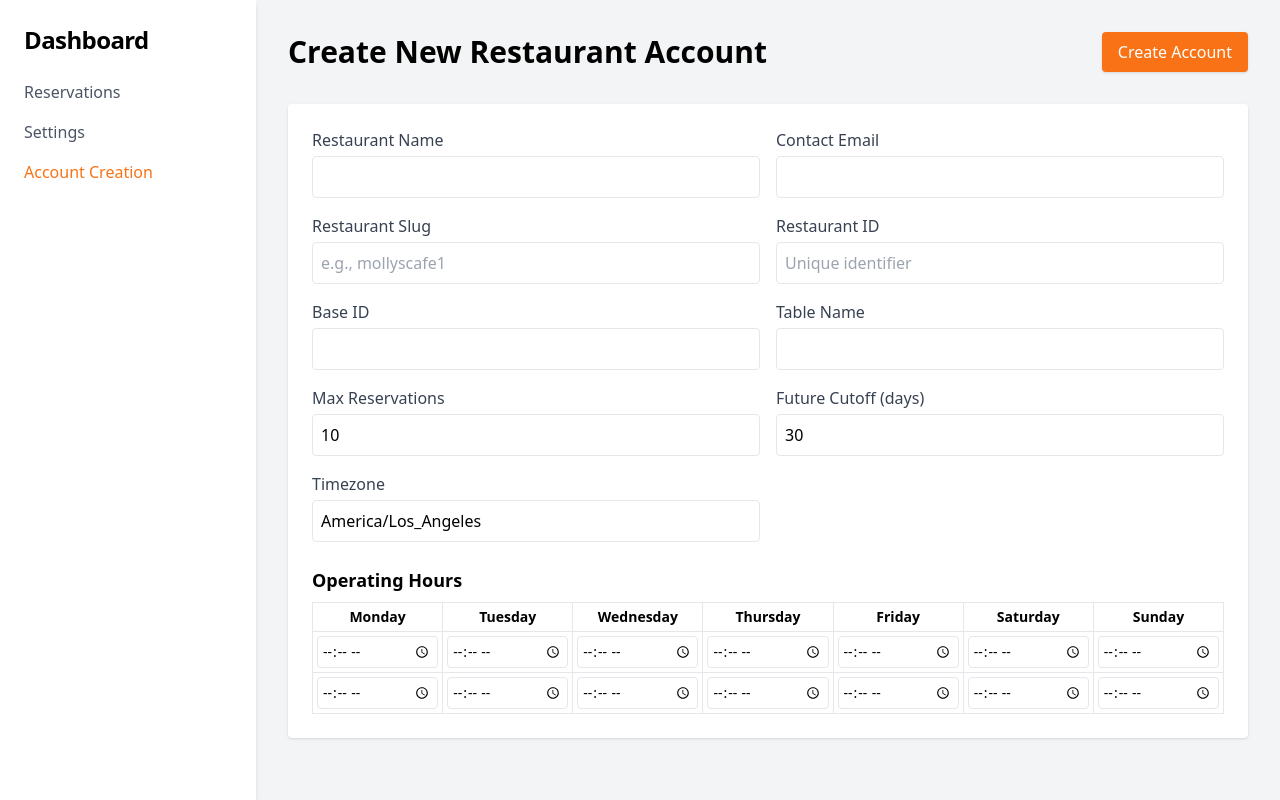
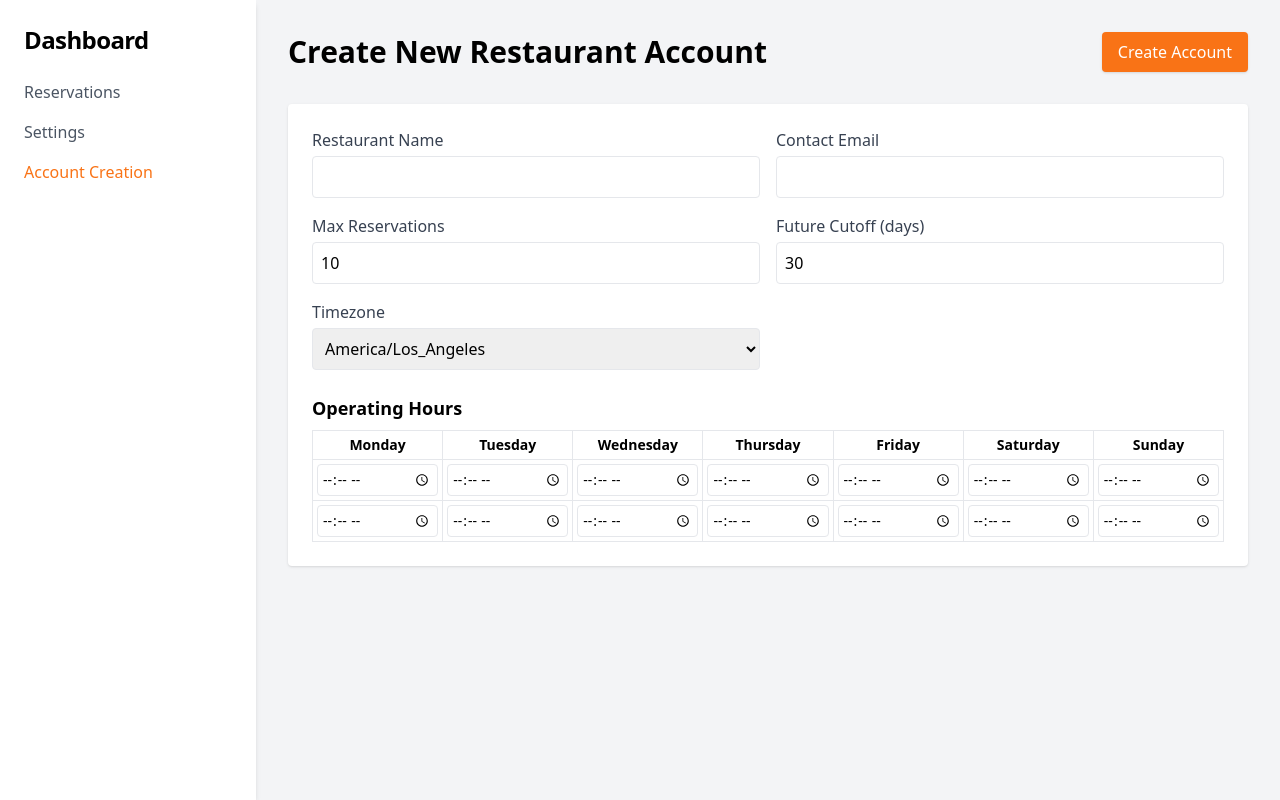
Before and after one commit to rodneyberubee/viv-frontend, a Next.js app: page /account in a window 1280 px wide. Built offline with nearby package versions, Linux system fonts and the light colour scheme.

Commit message:
Update account.tsx

```diff
--- a/pages/account.tsx
+++ b/pages/account.tsx
@@ -1,13 +1,46 @@
 import React, { useState } from 'react';
+
+const usTimeZones = [
+  'America/New_York',       // Eastern
+  'America/Detroit',        // Eastern (Michigan)
+  'America/Kentucky/Louisville',
+  'America/Kentucky/Monticello',
+  'America/Indiana/Indianapolis',
+  'America/Indiana/Vincennes',
+  'America/Indiana/Winamac',
+  'America/Indiana/Marengo',
+  'America/Indiana/Petersburg',
+  'America/Indiana/Vevay',
+  'America/Chicago',        // Central
+  'America/Menominee',
+  'America/North_Dakota/Center',
+  'America/North_Dakota/New_Salem',
+  'America/North_Dakota/Beulah',
+  'America/Denver',         // Mountain
+  'America/Boise',
+  'America/Phoenix',        // Arizona
+  'America/Los_Angeles',    // Pacific
+  'America/Anchorage',      // Alaska
+  'America/Juneau',
+  'America/Sitka',
+  'America/Metlakatla',
+  'America/Yakutat',
+  'America/Nome',
+  'America/Adak',           // Aleutian
+  'Pacific/Honolulu',       // Hawaii
+  'America/Port_of_Spain',  // Puerto Rico (Atlantic)
+  'America/Puerto_Rico',
+  'America/Virgin',         // USVI
+  'Pacific/Guam',           // Guam
+  'Pacific/Saipan',         // Northern Mariana Islands
+  'Pacific/Pago_Pago',      // American Samoa
+  'Pacific/Midway',         // Midway Islands
+];
 
 const AccountCreation = () => {
   const [form, setForm] = useState({
     name: '',
     email: '',
-    slug: '',
-    restaurantId: '',
-    baseId: '',
-    tableName: '',
     maxReservations: 10,
     futureCutoff: 30,
     timeZone: 'America/Los_Angeles',
@@ -27,7 +60,7 @@ const AccountCreation = () => {
     sundayClose: '',
   });
 
-  const handleChange = (e: React.ChangeEvent<HTMLInputElement>) => {
+  const handleChange = (e: React.ChangeEvent<HTMLInputElement | HTMLSelectElement>) => {
     const { name, value } = e.target;
     setForm(prev => ({ ...prev, [name]: value }));
   };
@@ -94,44 +127,6 @@ const AccountCreation = () => {
               />
             </div>
             <div>
-              <label className="block text-gray-700 font-medium mb-1">Restaurant Slug</label>
-              <input
-                name="slug"
-                value={form.slug}
-                onChange={handleChange}
-                placeholder="e.g., mollyscafe1"
-                className="p-2 border rounded w-full"
-              />
-            </div>
-            <div>
-              <label className="block text-gray-700 font-medium mb-1">Restaurant ID</label>
-              <input
-                name="restaurantId"
-                value={form.restaurantId}
-                onChange={handleChange}
-                placeholder="Unique identifier"
-                className="p-2 border rounded w-full"
-              />
-            </div>
-            <div>
-              <label className="block text-gray-700 font-medium mb-1">Base ID</label>
-              <input
-                name="baseId"
-                value={form.baseId}
-                onChange={handleChange}
-                className="p-2 border rounded w-full"
-              />
-            </div>
-            <div>
-              <label className="block text-gray-700 font-medium mb-1">Table Name</label>
-              <input
-                name="tableName"
-                value={form.tableName}
-                onChange={handleChange}
-                className="p-2 border rounded w-full"
-              />
-            </div>
-            <div>
               <label className="block text-gray-700 font-medium mb-1">Max Reservations</label>
               <input
                 name="maxReservations"
@@ -153,13 +148,18 @@ const AccountCreation = () => {
             </div>
             <div>
               <label className="block text-gray-700 font-medium mb-1">Timezone</label>
-              <input
+              <select
                 name="timeZone"
                 value={form.timeZone}
                 onChange={handleChange}
-                placeholder="e.g., America/Los_Angeles"
                 className="p-2 border rounded w-full"
-              />
+              >
+                {usTimeZones.map((tz) => (
+                  <option key={tz} value={tz}>
+                    {tz}
+                  </option>
+                ))}
+              </select>
             </div>
           </div>
 
```
